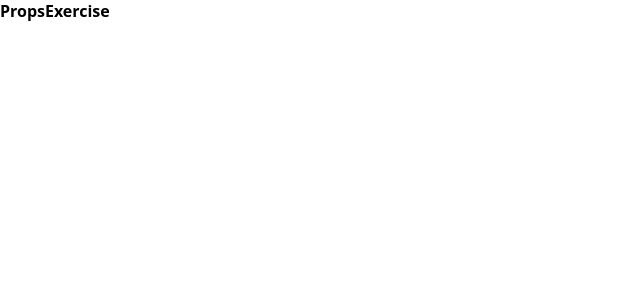
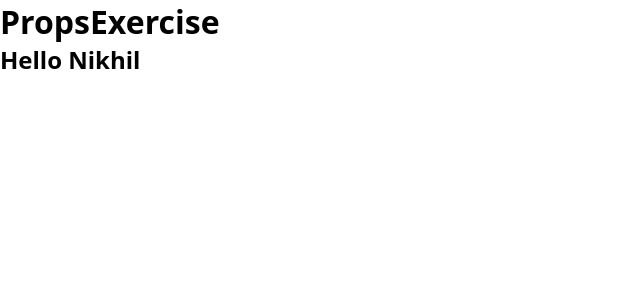
Before and after one commit to nikhildev-webapp/ReactFundamentals, a React (Vite) app: page / in a window 1280 px wide. Shown: the top 300 px of the page, without its empty margins (0-640 px from the left). Built offline with nearby package versions, Linux system fonts and the light colour scheme.

Commit message:
props exercise done

```diff
--- a/src/App.jsx
+++ b/src/App.jsx
@@ -7,7 +7,7 @@ function App() {
   return (
     <>
 
-      <PropsExercise/>
+      <PropsExercise name='Nikhil'/>
     </>
   )
 }
--- a/src/components/PropsExercise.jsx
+++ b/src/components/PropsExercise.jsx
@@ -1,8 +1,11 @@
 import React from 'react'
 
-const PropsExercise = () => {
+const PropsExercise = ({name}) => {
   return (
-    <div>PropsExercise</div>
+      <>
+          <h1>PropsExercise</h1>
+          <h2>Hello {name}</h2>
+      </>
   )
 }
 
```
